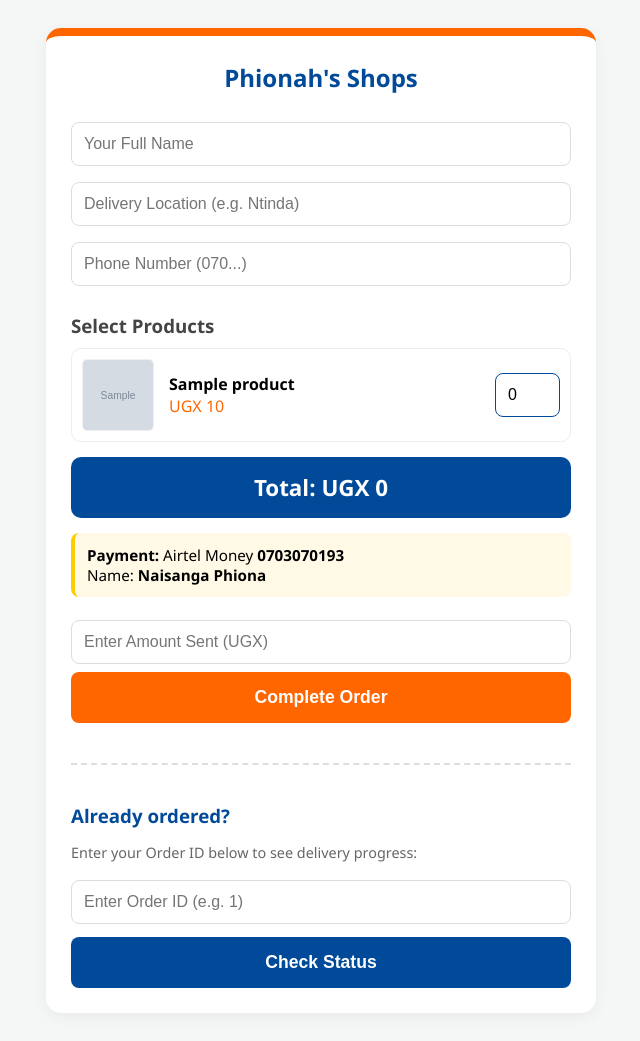
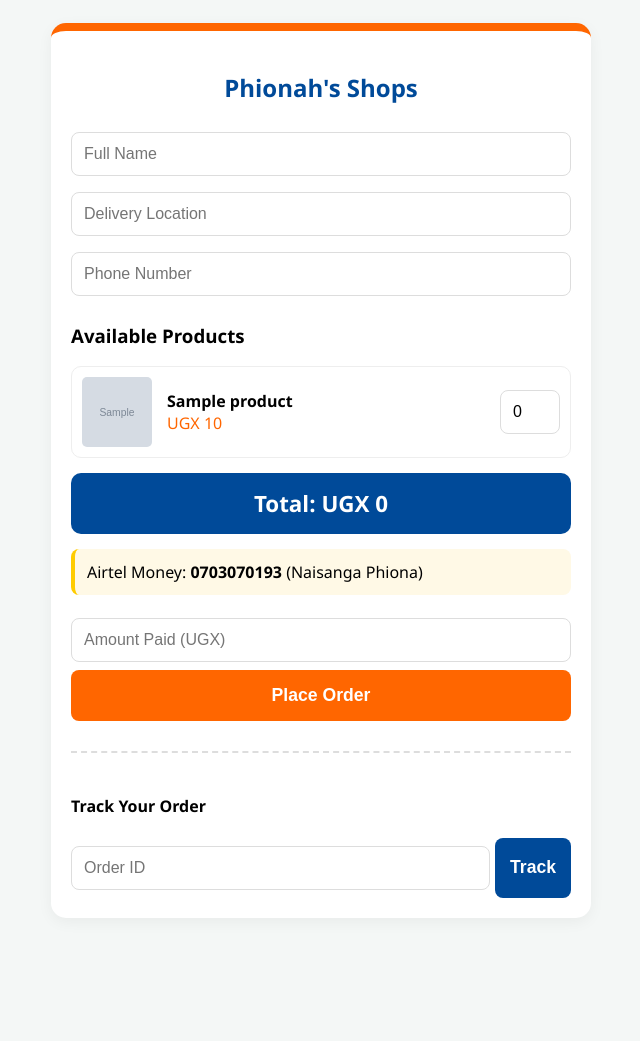
Before and after one commit to FAR-ANALYST/phionah-plastics, a Flask app: template templates/index.html in a window 1280 px wide. Shown: the whole page, without its empty margins (319-959 px from the left). After the commit the page ends 898 px from the top, so only its background shows below. Run offline with Flask 3, Linux system fonts and the light colour scheme; the template is opened without the code that fills it: most values are stand-ins (such as "Sample title", 1, 10 or a date in 2020); grey boxes marked "Sample" are stand-in pictures.

Commit message:
Update index.html

```diff
--- a/templates/index.html
+++ b/templates/index.html
@@ -6,76 +6,58 @@
     <title>Phionah's Shops Kampala</title>
     <style>
         :root { --orange: #ff6600; --blue: #004a99; --bg: #f4f7f6; }
-        body { font-family: 'Segoe UI', sans-serif; background: var(--bg); padding: 20px; }
-        .container { max-width: 500px; margin: auto; background: white; padding: 25px; border-radius: 15px; border-top: 8px solid var(--orange); box-shadow: 0 4px 15px rgba(0,0,0,0.05); }
+        body { font-family: 'Segoe UI', sans-serif; background: var(--bg); padding: 15px; }
+        .container { max-width: 500px; margin: auto; background: white; padding: 20px; border-radius: 15px; border-top: 8px solid var(--orange); box-shadow: 0 4px 15px rgba(0,0,0,0.05); }
         input { width: 100%; padding: 12px; margin: 8px 0; border: 1px solid #ddd; border-radius: 8px; box-sizing: border-box; font-size: 16px; }
-
         .product-card { display: flex; align-items: center; border: 1px solid #eee; padding: 10px; margin-bottom: 10px; border-radius: 10px; }
-        .product-card img { width: 70px; height: 70px; border-radius: 5px; cursor: zoom-in; margin-right: 15px; border: 1px solid #f0f0f0; }
+        .product-card img { width: 70px; height: 70px; border-radius: 5px; cursor: zoom-in; margin-right: 15px; object-fit: cover; }
         .total-box { background: var(--blue); color: white; text-align: center; padding: 15px; border-radius: 10px; margin: 15px 0; font-size: 1.4em; font-weight: bold; }
-
-        .track-section { margin-top: 40px; padding-top: 20px; border-top: 2px dashed #ddd; }
-        .track-btn { background: var(--blue); margin-top: 5px; }
-
-        button { background: var(--orange); color: white; border: none; padding: 15px; width: 100%; border-radius: 8px; font-weight: bold; font-size: 1.1em; cursor: pointer; transition: 0.2s; }
-        button:hover { opacity: 0.9; }
-
+        button { background: var(--orange); color: white; border: none; padding: 15px; width: 100%; border-radius: 8px; font-weight: bold; font-size: 1.1em; cursor: pointer; }
         #imageModal { display: none; position: fixed; z-index: 999; left: 0; top: 0; width: 100%; height: 100%; background: rgba(0,0,0,0.9); justify-content: center; align-items: center; }
         #imageModal img { max-width: 90%; max-height: 80%; border-radius: 10px; }
     </style>
 </head>
 <body>
+<div class="container">
+    <h2 style="text-align: center; color: var(--blue);">Phionah's Shops</h2>
+    <form action="/place_order" method="POST">
+        <input type="text" name="username" placeholder="Full Name" required>
+        <input type="text" name="location" placeholder="Delivery Location" required>
+        <input type="tel" name="phone" placeholder="Phone Number" required>
 
-<div class="container">
-    <h2 style="text-align: center; color: var(--blue); margin-top: 0;">Phionah's Shops</h2>
-
-    <form action="/place_order" method="POST">
-        <input type="text" name="username" placeholder="Your Full Name" required>
-        <input type="text" name="location" placeholder="Delivery Location (e.g. Ntinda)" required>
-        <input type="tel" name="phone" placeholder="Phone Number (070...)" required>
-
-        <h3 style="margin-bottom: 10px; color: #444;">Select Products</h3>
+        <h3>Available Products</h3>
         {% for p in products %}
         <div class="product-card">
-            <img src="{{ url_for('static', filename='images/' + p.image_url) }}" onclick="openModal(this.src)" title="Tap to zoom">
+            <img src="{{ p.image_url }}" onclick="openModal(this.src)">
             <div style="flex-grow: 1;">
-                <div style="font-weight: bold;">{{ p.name }}</div>
-                <div class="price" data-price="{{ p.price }}" style="color: var(--orange);">UGX {{ "{:,}".format(p.price) }}</div>
+                <strong>{{ p.name }}</strong><br>
+                <span class="price" data-price="{{ p.price }}" style="color: var(--orange);">UGX {{ "{:,}".format(p.price) }}</span>
             </div>
-            <input type="number" name="qty_{{ p.id }}" value="0" min="0" style="width: 65px; border-color: var(--blue);" oninput="updateTotal()">
+            <input type="number" name="qty_{{ p.id }}" value="0" min="0" style="width: 60px;" oninput="updateTotal()">
         </div>
         {% endfor %}
 
         <div class="total-box">Total: <span id="display-total">UGX 0</span></div>
-
-        <div style="background: #fff9e6; padding: 12px; border-radius: 8px; margin-bottom: 15px; border-left: 4px solid #ffcc00; font-size: 0.95em;">
-            <strong>Payment:</strong> Airtel Money <strong>0703070193</strong><br>
-            Name: <strong>Naisanga Phiona</strong>
+        <div style="background: #fff9e6; padding: 12px; border-radius: 8px; margin-bottom: 15px; border-left: 4px solid #ffcc00;">
+            Airtel Money: <strong>0703070193</strong> (Naisanga Phiona)
         </div>
-        <input type="number" name="amount_paid" placeholder="Enter Amount Sent (UGX)" required>
-        <button type="submit">Complete Order</button>
+        <input type="number" name="amount_paid" placeholder="Amount Paid (UGX)" required>
+        <button type="submit">Place Order</button>
     </form>
 
-    <div class="track-section">
-        <h3 style="color: var(--blue); margin-bottom: 10px;">Already ordered?</h3>
-        <p style="font-size: 0.9em; color: #666; margin-bottom: 10px;">Enter your Order ID below to see delivery progress:</p>
-        <form action="/track" method="POST">
-            <input type="number" name="order_id" placeholder="Enter Order ID (e.g. 1)" required>
-            <button type="submit" class="track-btn">Check Status</button>
+    <div style="margin-top: 30px; border-top: 2px dashed #ddd; padding-top: 20px;">
+        <h4>Track Your Order</h4>
+        <form action="/track" method="POST" style="display: flex; gap: 5px;">
+            <input type="number" name="order_id" placeholder="Order ID" required>
+            <button type="submit" style="width: auto; background: var(--blue);">Track</button>
         </form>
     </div>
 </div>
 
-<div id="imageModal" onclick="this.style.display='none'">
-    <img id="modalImg">
-    <p style="color: white; position: absolute; bottom: 30px;">Tap anywhere to close</p>
-</div>
+<div id="imageModal" onclick="this.style.display='none'"><img id="modalImg"></div>
 
 <script>
-    function openModal(src) {
-        document.getElementById('modalImg').src = src;
-        document.getElementById('imageModal').style.display = 'flex';
-    }
+    function openModal(src) { document.getElementById('modalImg').src = src; document.getElementById('imageModal').style.display = 'flex'; }
     function updateTotal() {
         let total = 0;
         document.querySelectorAll('.product-card').forEach(card => {
```
